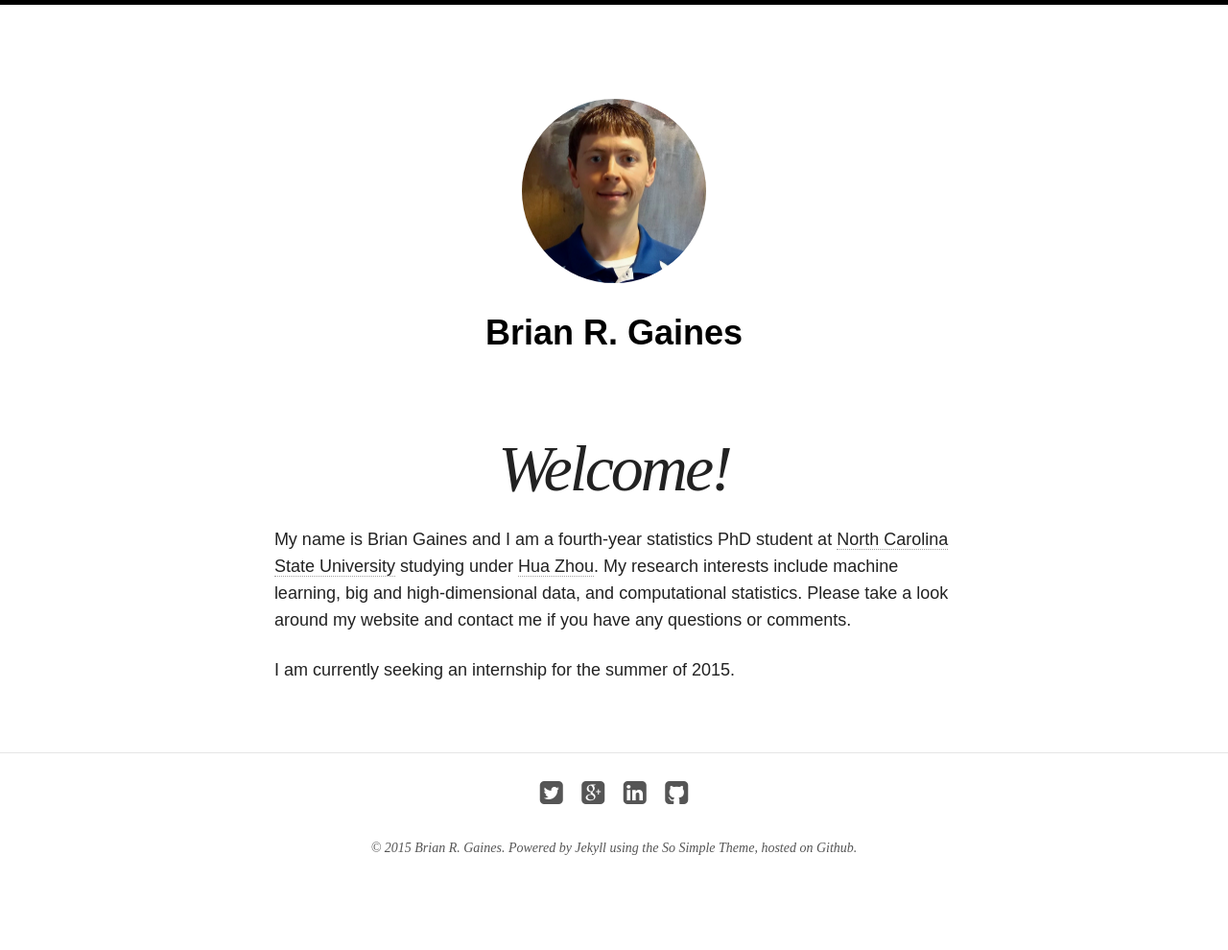
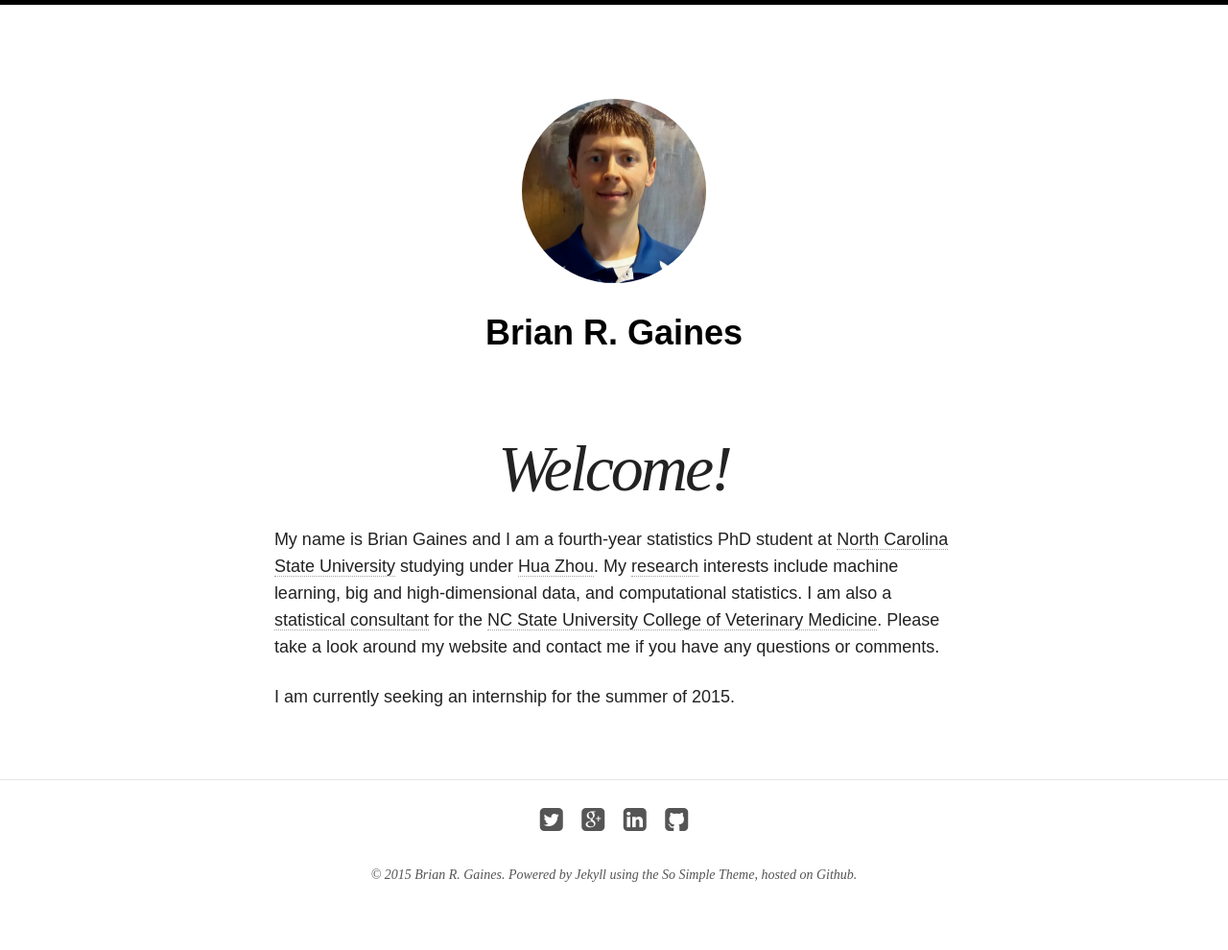
Before and after one commit to brgaines/brgaines.github.io, a Jekyll site: the page built from index.md, in a window 1280 px wide. Shown: the whole page at 96% size. Built offline with Jekyll 4.4.1, drawn with Linux system fonts in a browser that asks for light colours; nearby versions of some CDN libraries; before the commit the page ends 962 px from its top, so only the background shows below that.

Commit message:
added sentence for consulting position, as well as links to consulting and research pages

```diff
--- a/index.md
+++ b/index.md
@@ -5,6 +5,6 @@ excerpt: "Welcome to my website!"
 modified: 2015-01-10
 ---
 
-My name is Brian Gaines and I am a fourth-year statistics PhD student at [North Carolina State University](http://www.ncsu.edu) studying under [Hua Zhou](http://hua-zhou.github.io/).  My research interests include machine learning, big and high-dimensional data, and computational statistics.  Please take a look around my website and contact me if you have any questions or comments.
+My name is Brian Gaines and I am a fourth-year statistics PhD student at [North Carolina State University](http://www.ncsu.edu) studying under [Hua Zhou](http://hua-zhou.github.io/).  My [research](http://brgaines.github.io/research/) interests include machine learning, big and high-dimensional data, and computational statistics.  I am also a [statistical consultant](http://brgaines.github.io/consulting/) for the [NC State University College of Veterinary Medicine](http://www.cvm.ncsu.edu/ccmtr/ss.html).  Please take a look around my website and contact me if you have any questions or comments.
 
 I am currently seeking an internship for the summer of 2015.
```
